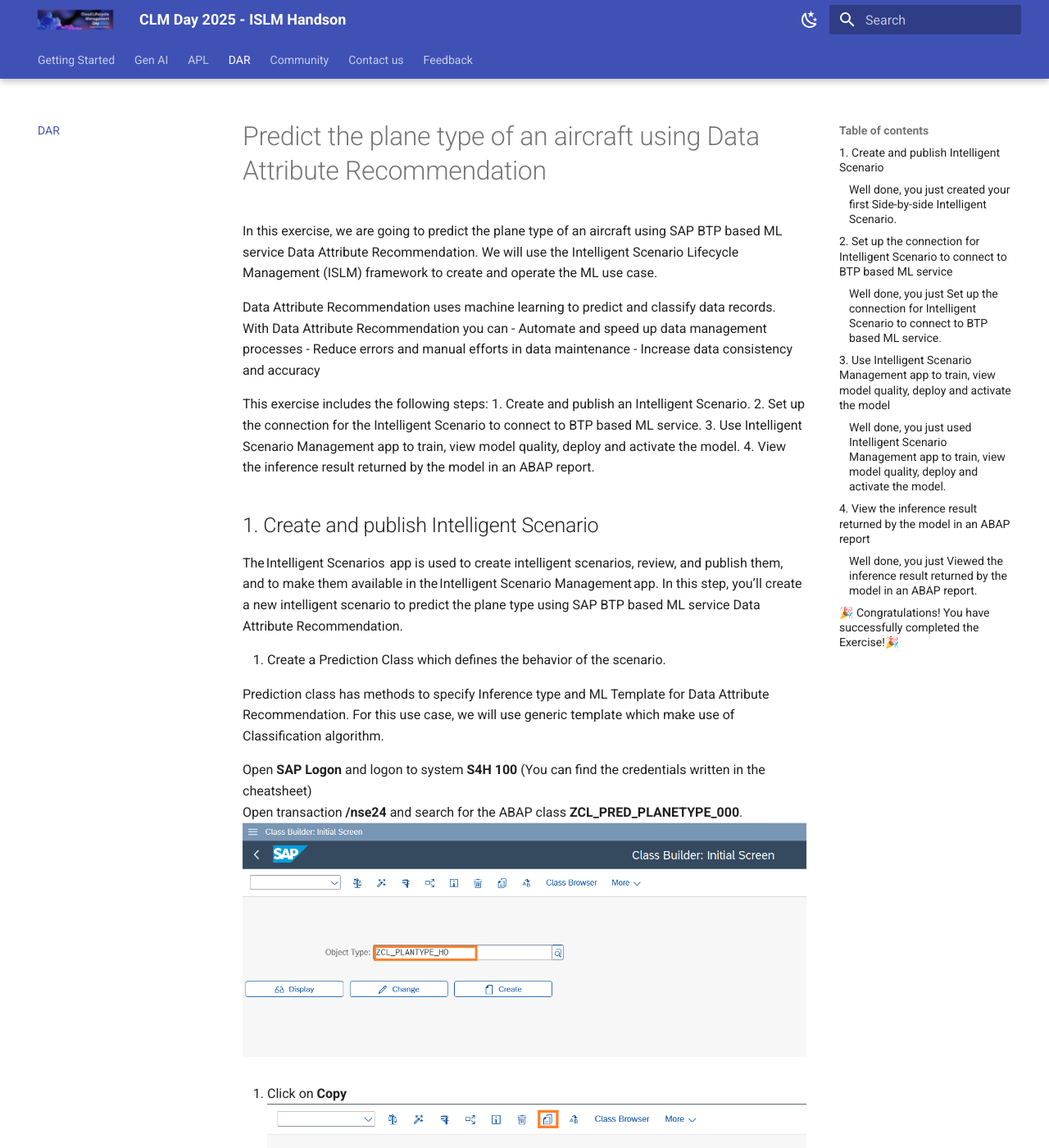
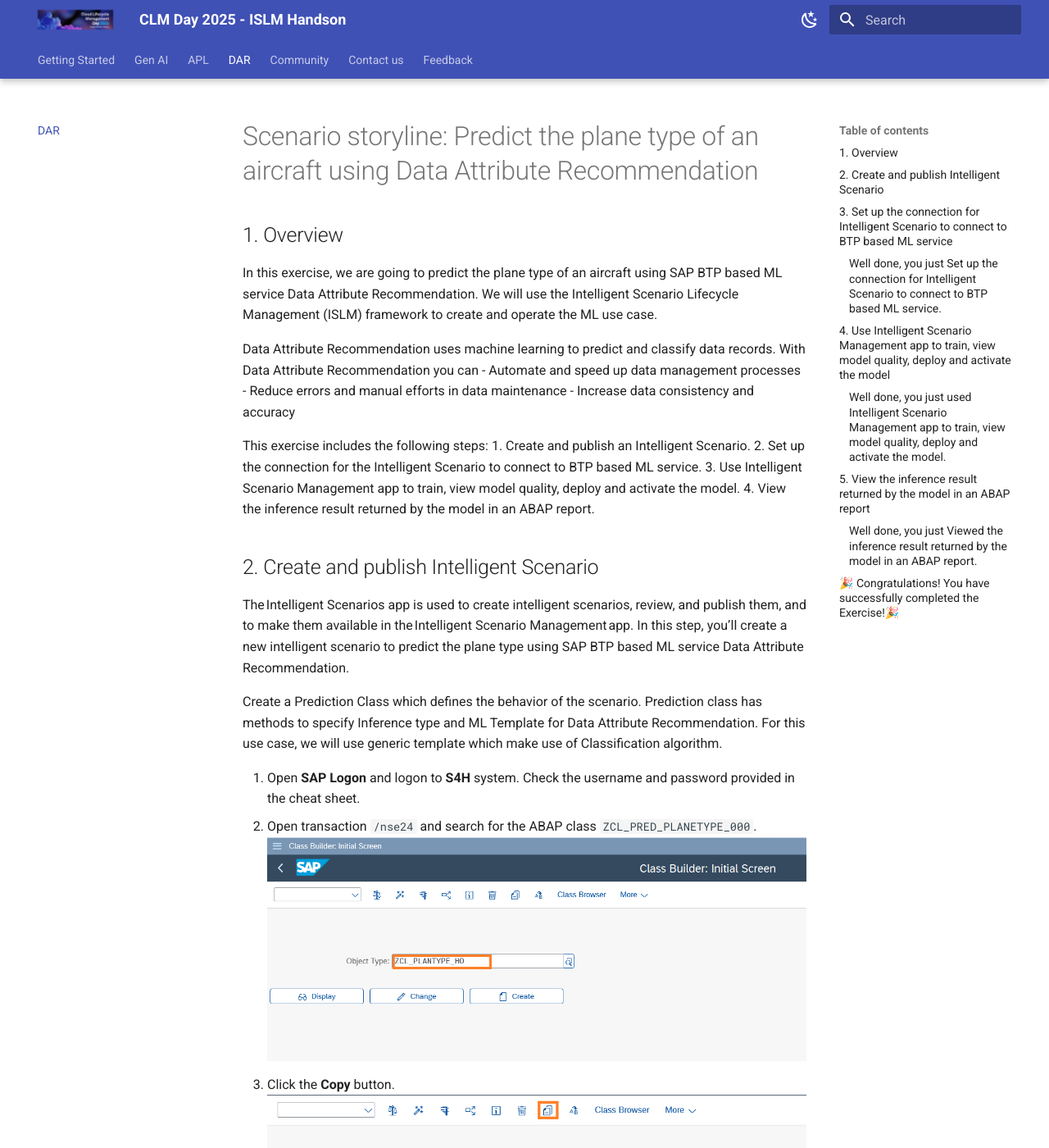
Before and after one commit to SAP-CLM-SL/ISLM, an MkDocs documentation site: the page built from docs/ISLM_with_SAPAIServices_BTP/README.md, in a window 1280 px wide and 1400 px high. Shown: the whole window at 82% size. Built offline with MkDocs 1.6.1 and Material for MkDocs 9.7.7, drawn with Linux system fonts in a browser that asks for light colours; some of the changed text lies outside the part shown.

Commit message:
Fix numbering in steps

```diff
--- a/docs/ISLM_with_SAPAIServices_BTP/README.md
+++ b/docs/ISLM_with_SAPAIServices_BTP/README.md
@@ -1,8 +1,10 @@
-# Predict the plane type of an aircraft using Data Attribute Recommendation
+# Scenario storyline: Predict the plane type of an aircraft using Data Attribute Recommendation
+
+## 1. Overview
 
 In this exercise, we are going to predict the plane type of an aircraft using SAP BTP based ML service Data Attribute Recommendation. We will use the Intelligent Scenario Lifecycle Management (ISLM) framework to create and operate the ML use case.
 
-Data Attribute Recommendation uses machine learning to predict and classify data records.<br>
+Data Attribute Recommendation uses machine learning to predict and classify data records.
 With Data Attribute Recommendation you can
   -	Automate and speed up data management processes
   -	Reduce errors and manual efforts in data maintenance
@@ -14,94 +16,88 @@
 3. Use Intelligent Scenario Management app to train, view model quality, deploy and activate the model.
 4. View the inference result returned by the model in an ABAP report.
 
-## 1. Create and publish Intelligent Scenario
+## 2. Create and publish Intelligent Scenario
 
-The Intelligent Scenarios  app is used to create intelligent scenarios, review, and publish them, and to make them available in the Intelligent Scenario Management app. In this step, you’ll create a new intelligent scenario to predict the plane type using SAP BTP based ML service Data Attribute Recommendation.
+The Intelligent Scenarios app is used to create intelligent scenarios, review, and publish them, and to make them available in the Intelligent Scenario Management app. In this step, you’ll create a new intelligent scenario to predict the plane type using SAP BTP based ML service Data Attribute Recommendation.
 
-1. Create a Prediction Class which defines the behavior of the scenario.<br>
+Create a Prediction Class which defines the behavior of the scenario. Prediction class has methods to specify Inference type and ML Template for Data Attribute Recommendation. For this use case, we will use generic template which make use of Classification algorithm.
 
-   Prediction class has methods to specify Inference type and ML Template for Data Attribute Recommendation.
-   For this use case, we will use generic template which make use of Classification algorithm.<br>
+1. Open **SAP Logon** and logon to **S4H** system. Check the username and password provided in the cheat sheet.
+2. Open transaction `/nse24` and search for the ABAP class `ZCL_PRED_PLANETYPE_000`.
+![](./images/1.png)
 
-   Open **SAP Logon** and logon to system **S4H 100** (You can find the credentials written in the cheatsheet)<br>
-   Open transaction **/nse24** and search for the ABAP class **ZCL_PRED_PLANETYPE_000**.
-   ![](./images/1.png)
+3. Click the **Copy** button.
+![](./images/2.png)
 
-2. Click on **Copy**
-   ![](./images/2.png)
+4. Provide the unique name in the **Copy to** field. Enter a unique name such as `ZCL_PRED_PLANETYPE_###`, where ### is your attendee id. And click the **tick** icon.
+![](./images/3.png)
 
-3. Provide the unique name in the Copy to field.<br>
-   Enter a unique name such as **ZCL_PRED_PLANETYPE_###**, where ### is your attendee id. <br> **Please ask moderator to know your attendee id**. <br>
-   Click on tick icon.
-   ![](./images/3.png)
+5. Click the **Local Object** button.
+![](./images/4.png)
 
-4. Click on **Local Object**<br>
-   ![](./images/4.png)
+6. The class is created in **Inactive** status. Click the **Display** button.
+![](./images/5.png)
 
-5. Class is created in Inactive status. Click on **Display**
-   ![](./images/5.png)
+7. Click the **Activate** icon.
+![](./images/6.png)
 
-6. Click on **Activate** icon
-   ![](./images/6.png)
+8. Click the **tick** icon.
+![](./images/7.png)
 
-7. Click on tick icon
-   ![](./images/7.png)
+9. Open the Fiori Launchpad by clicking [here](https://18.214.3.29:44301/sap/bc/ui5_ui5/ui2/ushell/shells/abap/FioriLaunchpad.html?sap-client=100&sap-language=EN#Shell-home){:target="_blank"}. Input the username and password provided in the cheat sheet. Click on the **Intelligent Scenario** app.
+![](./images/8.png)
 
-8. Open the Fiori Launchpad by clicking [here](https://44.207.24.229:44301/sap/bc/ui5_ui5/ui2/ushell/shells/abap/FioriLaunchpad.html?sap-client=100&sap-language=EN#Shell-home){:target="_blank"}. Input the username and password provided in the cheat sheet. Click on the **Intelligent Scenario** app.
-   ![](./images/8.png)
-
-10. Click the **Create** button and choose->**Side-by Side**.
-   This approach is commonly known as '**side-by-side**,' where the ML provider and the business application operate in separate stacks.
-   ![](./images/9.png)
+10. Click the **Create** button and choose **Side-by Side**. <br/> This approach is commonly known as '**side-by-side**,' where the ML provider and the business application operate in separate stacks.
+![](./images/9.png)
 
 11. Provide the required information in the screen:
-  -	**Intelligent Scenario Name**: Enter a unique name starting such as `Z_PRED_PLANETYPE_###` where **###** is your attendee id.
-  -	**Intelligent Scenario Description**: Enter a description for the Intelligent Scenario.
-  -	**Intelligent Scenario Type** as **Data Attribute Recommendation**
-  -	Ensure the **Data Management checkbox** is selected
-   ![](./images/create1.png)
-   ![](./images/create2.png)
+    - **Intelligent Scenario Name**: Enter a unique name starting with Z, such as `Z_PRED_PLANETYPE_###`, where ### is your attendee id mentioned in the cheat sheet.
+    - **Intelligent Scenario Description**: `CLM Day Hands on 2025`
+    - **Intelligent Scenario Type**: `Data Attribute Recommendation`
+    - Ensure the `Data Management checkbox` is selected
+![](./images/create1.png)
 
-12. Click on value help for **Prediction Class**
-   ![](./images/create3.png)
+12. Ensure the **Data Management checkbox** is selected. ![](./images/create2.png)
 
-13. Click on **OK** in the information box
-   ![](./images/create4.png)
+13. Click the value help for **Prediction Class**.
+![](./images/create3.png)
 
-14. Select the prediction class created by you in Step 3
-   ![](./images/create5.png)
+14. Click the **OK** button in the information box.
+![](./images/create4.png)
 
-15. Click on the Add Model button. The Add DAR Model dialog will pop up. In the General Information section, provide a Name starting with Z and Description for the model. In the Data section, provide the below details. Training Dataset : `Z_SFLIGHT_DATA`.
-   ![](./images/create15.png)
+15. Click the **Add Model** button. The Add DAR Model dialog will pop up. In the General Information section, provide the following details:
+    - **Name**: `Z_PRED_PLANETYPE_MOD`
+    - **Description**: `Model for CLM Day 2025 - Hands on`
+    - **Training Dataset**: `Z_SFLIGHT_DATA`
+![](./images/create15.png)
 
-16. Click on value help for the Inputs field
-   ![](./images/create16.png)
+16. Click the value help for the **Inputs** field.
+![](./images/create16.png)
 
-17. The Select Model Inputs will pop up. Select all the Inputs expect CARRID, CONNID, PLANETYPE. (Tip: Use the Select All option and uncheck the CARRID, CONNID, PLANETYPE)
-   ![](./images/create17.png)
+17. The **Select Model Inputs** dialog will pop up. Select all the Inputs expect `CARRID`, `CONNID`, `PLANETYPE`. <br/> **Tip**: Use the Select All option and uncheck the CARRID, CONNID, PLANETYPE.
+![](./images/create17.png)
 
-18. Select the Data Management Type as Category/Number. Then, click on Select button.
-   ![](./images/create18.png)
+18. Select the relevant **Machine Learning Provider Type** as `Category` or `Number`, as displayed in the screnshot. And click the **Select** button.
+![](./images/create18.png)
 
-19. Click on Target value help
-   ![](./images/create19.png)
+19. Click the value help for the **Targets** field.
+![](./images/create19.png)
 
-20. The Select Model Targets will pop up. Select PLANETYPE and the corresponding Data Management Type as CATEGORY. Click on Select button.
-   ![](./images/create20.png)
+20. The **Select Model Targets** dialog will pop up. Select `PLANETYPE` and the corresponding **Machine Learning Provider Type** as `CATEGORY`. And click the **Select** button.
+![](./images/create20.png)
 
-21. Click on Add button.
-   ![](./images/create21.png)
+21. Click the **Add** button.
+![](./images/create21.png)
 
-22. The scenario is now created in Draft Status. You can view the Input and Output fields used to train the model in the Input and Outputs Tabs respectively. Also Scenario is now ready to be published. Click on **Publish** button. You will receive a message that Intelligent Scenario is published.
-   ![](./images/create6.png)
+22. The scenario is now created in **Draft** Status. You can view the input and output fields used to train the model in the **Input** and **Output** Tabs respectively. Also Scenario is now ready to be published.<br/> Click on **Publish** button. You will receive a message that Intelligent Scenario is published.
+![](./images/create6.png)
 
 23. Search the Intelligent Scenario created by you by entering the **Intelligent Scenario name** and **Status = Published**.
-   ![](./images/create7.png)
+![](./images/create7.png)
 
-### Well done, you just created your first Side-by-side Intelligent Scenario.
-<br>
+**Well done, you just created your first Side-by-side Intelligent Scenario.**
 
-## 2. Set up the connection for Intelligent Scenario to connect to BTP based ML service
+## 3. Set up the connection for Intelligent Scenario to connect to BTP based ML service
 
 Once the Intelligent Scenario is published, we need to maintain the connection for the intelligent scenario in SAP S/4 HANA with the Data Attribute Recommendation service in BTP. This service has already been provisioned in BTP and  **service key** is available in the Desktop folder.
 
@@ -214,7 +210,7 @@
 <br>
 
 
-## 4. View the inference result returned by the model in an ABAP report
+## 5. View the inference result returned by the model in an ABAP report
   In this step, you will use the ABAP GUI to view the inference result from the trained model.
 
    1. Open transaction **/nSE38** in the SAP GUI
@@ -310,6 +306,5 @@
    ![](./images/60.png)
 
 ### Well done, you just Viewed the inference result returned by the model in an ABAP report.
-<br>
 
 ## 🎉 Congratulations! You have successfully completed the Exercise!🎉
```
Also changed, not shown: other parts of docs/ISLM_with_SAPAIServices_BTP/README.md (+1 -1 lines).
